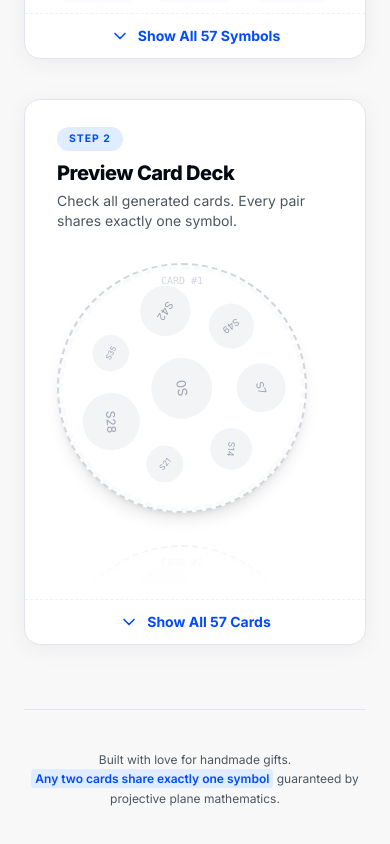
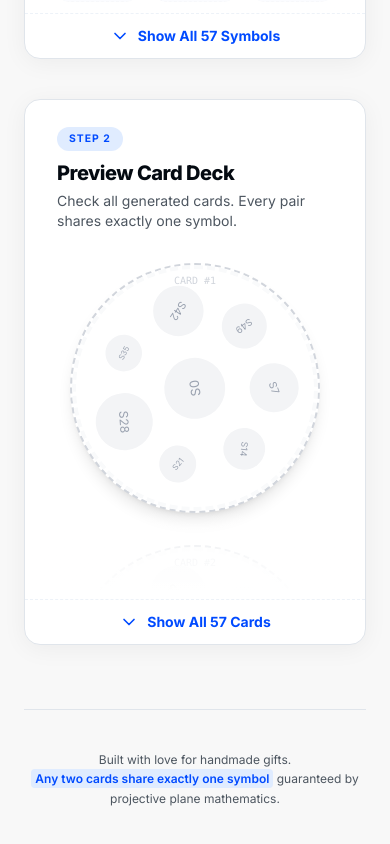
Before and after one commit to rlirli/twin-blitz, a Next.js app: page / in a window 390 px wide. Shown: the part 1779-2623 px from the top of the page. Built offline with nearby package versions, Linux system fonts and the light colour scheme.

Commit message:
style: Horizontally center CardPreview grid

```diff
--- a/src/components/card-preview/card-preview-root.tsx
+++ b/src/components/card-preview/card-preview-root.tsx
@@ -34,7 +34,7 @@ export const CardPreview: React.FC = () => {
       </div>
       <div className="relative">
         <div
-          className={`grid grid-cols-1 gap-8 overflow-hidden px-8 pt-3 transition-all duration-500 ease-in-out sm:grid-cols-2 md:grid-cols-3 lg:grid-cols-4 ${
+          className={`grid grid-cols-1 justify-items-center gap-8 overflow-hidden px-8 pt-3 transition-all duration-500 ease-in-out sm:grid-cols-2 md:grid-cols-3 lg:grid-cols-4 ${
             !isExpanded ? "max-h-[340px]" : "max-h-[50000px] pb-6"
           }`}
         >
```
